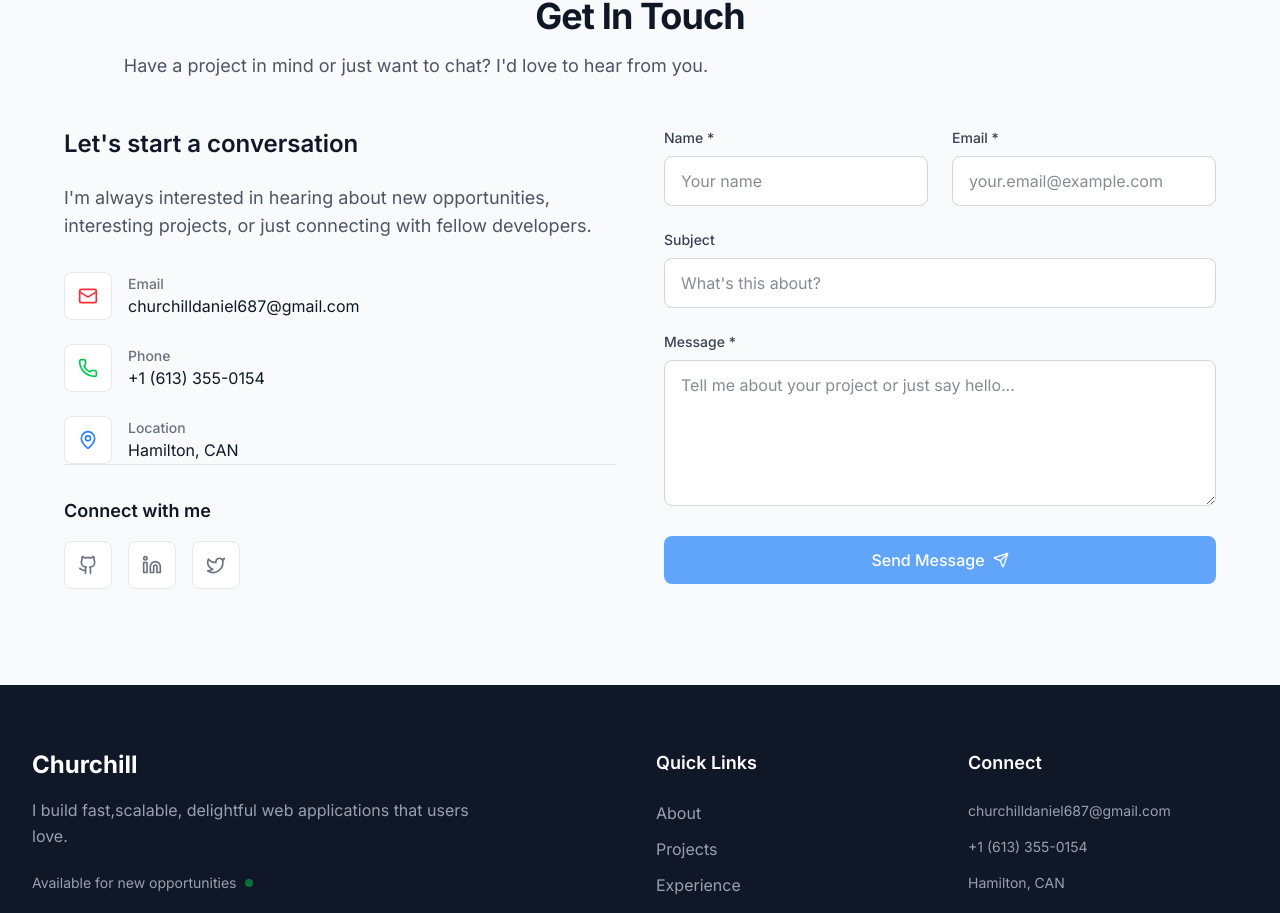
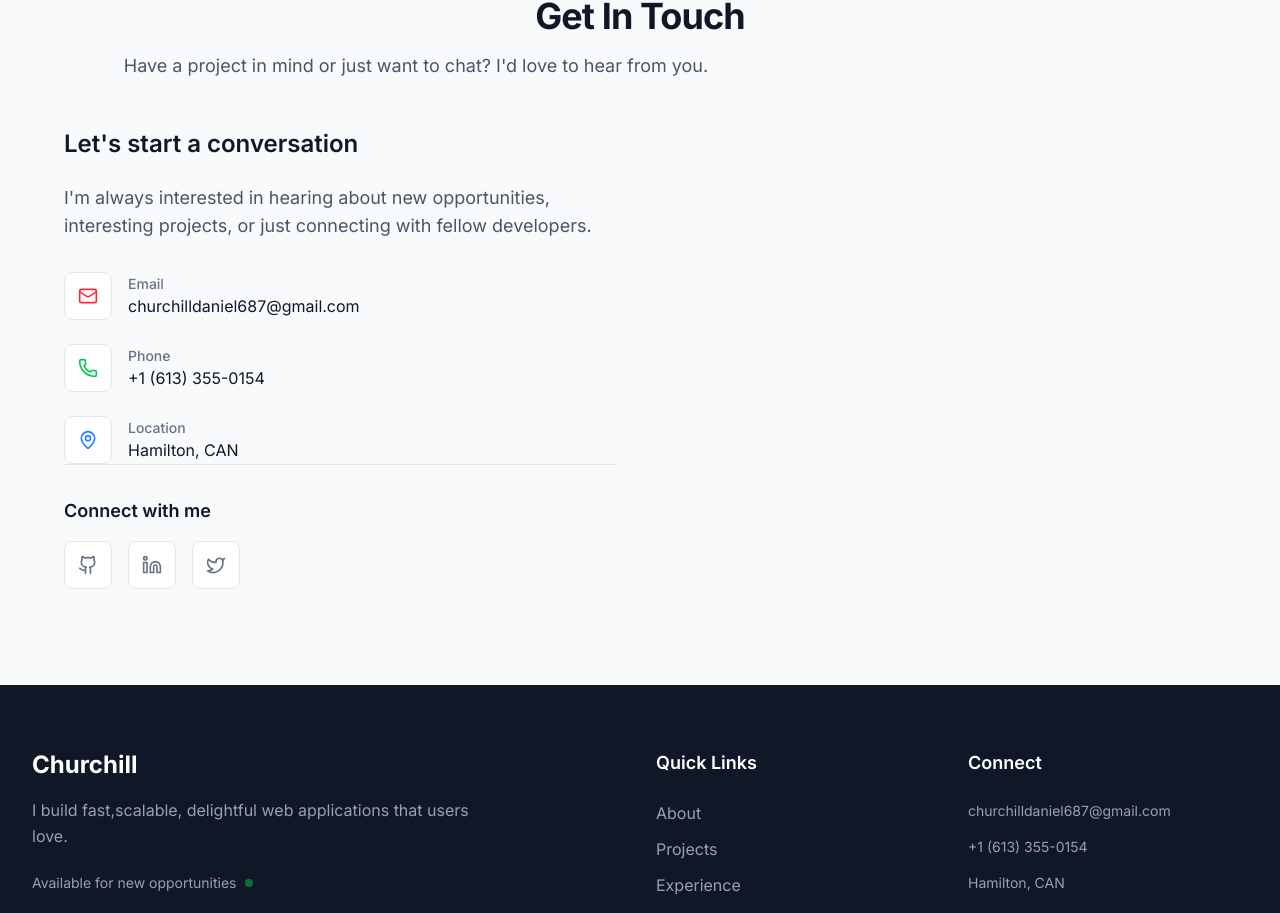
Before and after one commit to Chu-rill/portfolio-v1, a React (Vite) app: page / in a window 1280 px wide. Shown: the part 8135-9048 px from the top of the page. Built offline with nearby package versions, Linux system fonts and the light colour scheme.

Commit message:
feat:removed the contact form because it's not being sent

```diff
--- a/package.json
+++ b/package.json
@@ -10,6 +10,7 @@
     "preview": "vite preview"
   },
   "dependencies": {
+    "@emailjs/browser": "^4.4.1",
     "@types/react-helmet-async": "^1.0.1",
     "@vercel/analytics": "^1.5.0",
     "framer-motion": "^12.23.12",
--- a/src/components/contact/ContactForm.tsx
+++ b/src/components/contact/ContactForm.tsx
@@ -1,5 +1,6 @@
 import { useState } from "react";
 import { motion } from "framer-motion";
+import emailjs from "@emailjs/browser";
 import {
   Mail,
   Send,
@@ -94,23 +95,26 @@ export function ContactForm({ profile }: ContactFormProps) {
     setSubmitStatus("idle");
 
     try {
-      // Simulate form submission - in a real app, you'd send this to your backend
-      await new Promise((resolve) => setTimeout(resolve, 2000));
+      // Send email using EmailJS
+      const templateParams = {
+        from_name: formData.name,
+        from_email: formData.email,
+        subject: formData.subject || "Contact from Portfolio",
+        message: formData.message,
+        to_email: profile.email,
+      };
 
-      // For now, we'll create a mailto link as fallback
-      const subject = encodeURIComponent(
-        formData.subject || "Contact from Portfolio"
+      await emailjs.send(
+        import.meta.env.VITE_EMAILJS_SERVICE_ID,
+        import.meta.env.VITE_EMAILJS_TEMPLATE_ID,
+        templateParams,
+        import.meta.env.VITE_EMAILJS_PUBLIC_KEY,
       );
-      const body = encodeURIComponent(
-        `Hi,\n\nMy name is ${formData.name}.\n\n${formData.message}\n\nBest regards,\n${formData.name}\n${formData.email}`
-      );
-      const mailtoLink = `mailto:${profile.email}?subject=${subject}&body=${body}`;
-
-      window.open(mailtoLink, "_self");
 
       setSubmitStatus("success");
       setFormData({ name: "", email: "", subject: "", message: "" });
     } catch (error) {
+      console.error("Email send error:", error);
       setSubmitStatus("error");
     } finally {
       setIsSubmitting(false);
@@ -118,7 +122,7 @@ export function ContactForm({ profile }: ContactFormProps) {
   };
 
   const handleChange = (
-    e: React.ChangeEvent<HTMLInputElement | HTMLTextAreaElement>
+    e: React.ChangeEvent<HTMLInputElement | HTMLTextAreaElement>,
   ) => {
     const { name, value } = e.target;
     setFormData((prev) => ({ ...prev, [name]: value }));
@@ -247,9 +251,9 @@ export function ContactForm({ profile }: ContactFormProps) {
             </motion.div>
 
             {/* Contact Form */}
-            <motion.div variants={fadeInUp}>
+            {/* <motion.div variants={fadeInUp}>
               <form onSubmit={handleSubmit} className="space-y-6">
-                {/* Name and Email Row */}
+
                 <div className="grid md:grid-cols-2 gap-6">
                   <div>
                     <label
@@ -308,7 +312,7 @@ export function ContactForm({ profile }: ContactFormProps) {
                   </div>
                 </div>
 
-                {/* Subject */}
+
                 <div>
                   <label
                     htmlFor="subject"
@@ -327,7 +331,7 @@ export function ContactForm({ profile }: ContactFormProps) {
                   />
                 </div>
 
-                {/* Message */}
+
                 <div>
                   <label
                     htmlFor="message"
@@ -356,7 +360,7 @@ export function ContactForm({ profile }: ContactFormProps) {
                   )}
                 </div>
 
-                {/* Submit Button */}
+
                 <button
                   type="submit"
                   disabled={isSubmitting}
@@ -375,7 +379,7 @@ export function ContactForm({ profile }: ContactFormProps) {
                   )}
                 </button>
 
-                {/* Status Messages */}
+
                 {submitStatus === "success" && (
                   <div className="p-4 rounded-lg bg-green-50 dark:bg-green-900/20 text-green-700 dark:text-green-300 flex items-center">
                     <CheckCircle className="h-5 w-5 mr-2" />
@@ -391,7 +395,7 @@ export function ContactForm({ profile }: ContactFormProps) {
                   </div>
                 )}
               </form>
-            </motion.div>
+            </motion.div> */}
           </div>
         </motion.div>
       </Container>
```
Also changed, not shown: 2 other files (tests, documents, lock files or other folders).
